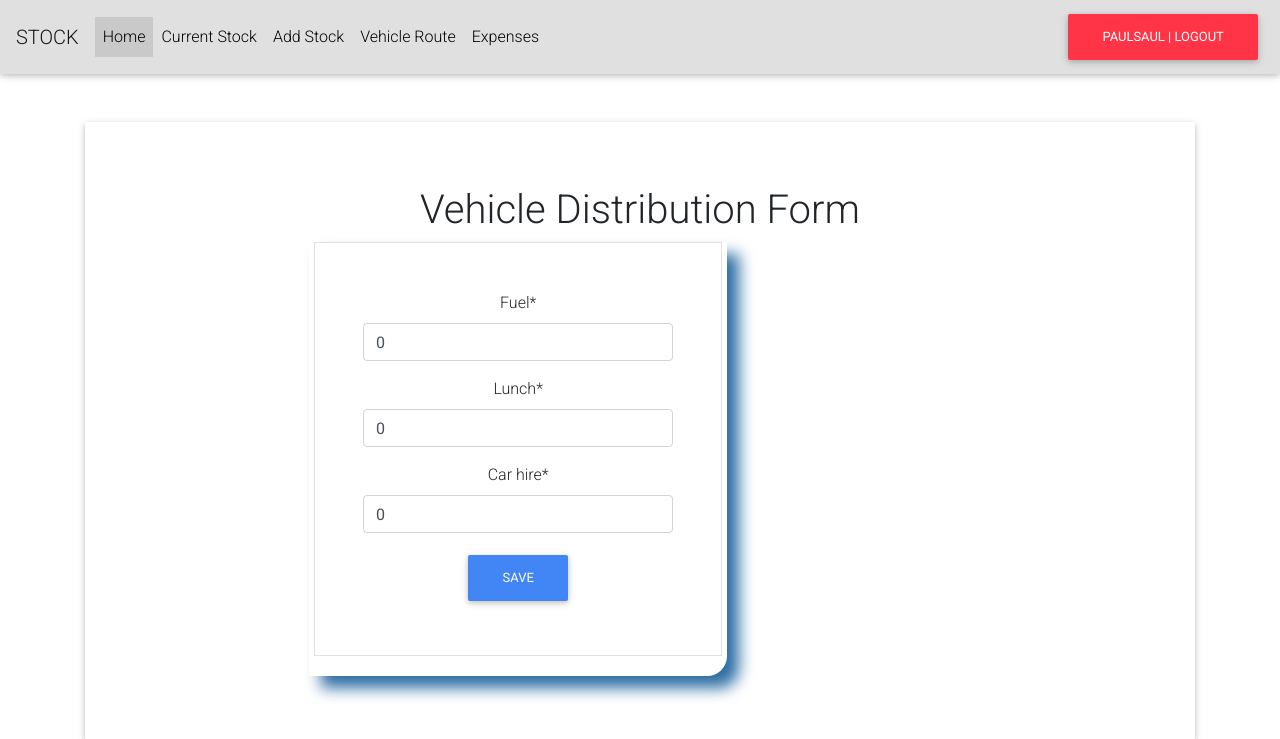
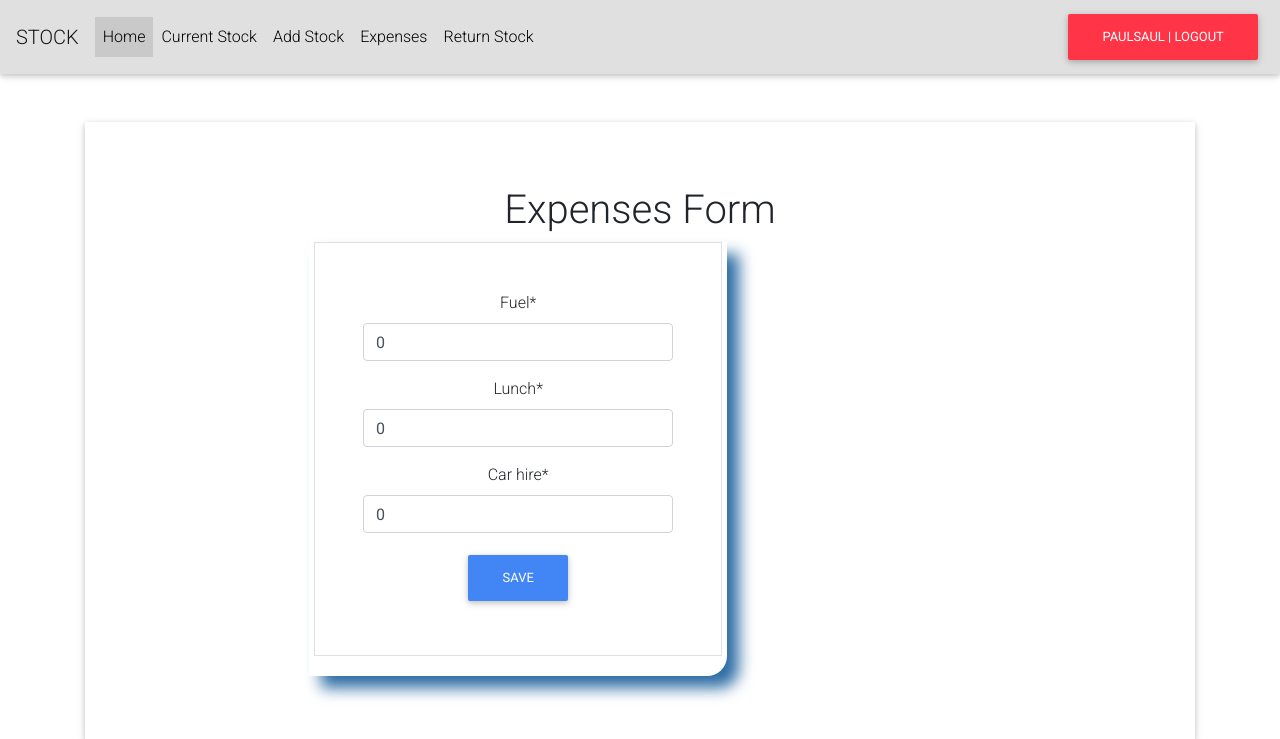
Before and after one commit to Crunch-tech/stock-management-system, a Django app: page /route/ in a window 1280 px wide. Shown: the top 739 px of the page. Run offline with Django 3.2, Linux system fonts and the light colour scheme; a user stored in the database is signed in; some libraries are stand-ins or nearby versions.

Commit message:
adding expense route to navigation bar

```diff
--- a/stockmgmgt/templates/add_items.html
+++ b/stockmgmgt/templates/add_items.html
@@ -104,10 +104,10 @@ rel="stylesheet"
           <a class="nav-link" href="/add_items">Add Stock</a>
         </li>
         <li class="nav-item">
-          <a class="nav-link" href="/route">Vehicle Route</a>
+          <a class="nav-link" href="/route">Expenses</a>
         </li>
         <li class="nav-item">
-          <a class="nav-link" href="/add_items">Expenses</a>
+          <a class="nav-link" href="/add_items">Return Stock</a>
         </li>
         {% endif %}
       </ul>
--- a/stockmgmgt/templates/list_items.html
+++ b/stockmgmgt/templates/list_items.html
@@ -250,10 +250,10 @@
           <a class="nav-link" href="/add_items">Add Stock</a>
         </li>
         <li class="nav-item">
-          <a class="nav-link" href="/route">Vehicle Route</a>
+          <a class="nav-link" href="/route">Expenses</a>
         </li>
         <li class="nav-item">
-          <a class="nav-link" href="/add_items">Expenses</a>
+          <a class="nav-link" href="/add_items">Return Stock</a>
         </li>
         {% endif %}
       </ul>
--- a/stockmgmgt/templates/route.html
+++ b/stockmgmgt/templates/route.html
@@ -82,10 +82,10 @@
           <a class="nav-link" href="/add_items">Add Stock</a>
         </li>
         <li class="nav-item">
-          <a class="nav-link" href="/route">Vehicle Route</a>
+          <a class="nav-link" href="/route">Expenses</a>
         </li>
         <li class="nav-item">
-          <a class="nav-link" href="/add_items">Expenses</a>
+          <a class="nav-link" href="/add_items">Return Stock</a>
         </li>
         {% endif %}
       </ul>
@@ -101,7 +101,7 @@
   {% if request.user.is_staff == True %}
   <main role="main" class="container">
     <div class="jumbotron" style="margin-top:50px; text-align: center;">
-      <h1> Vehicle Distribution Form</h1>
+      <h1>Expenses Form</h1>
       <div class="row">
         <div class="col-sm-5">
           <div class="display-table"
```
